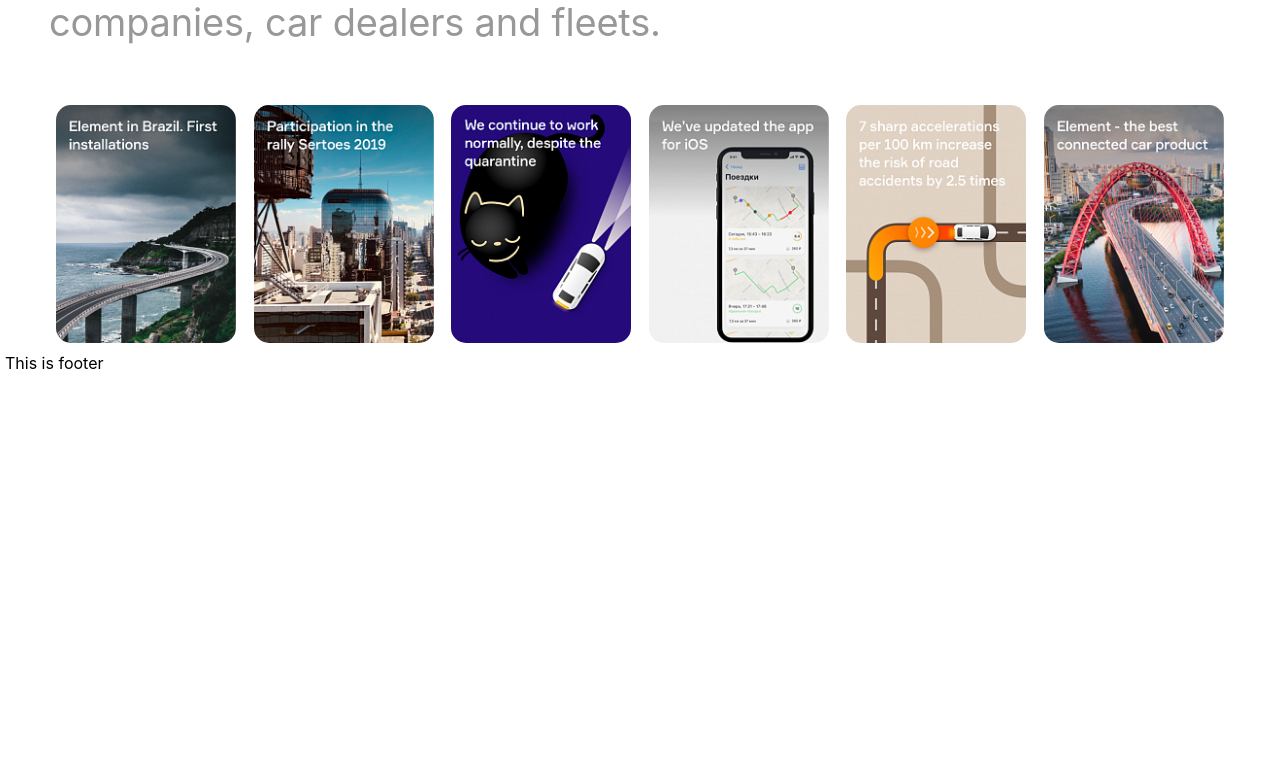
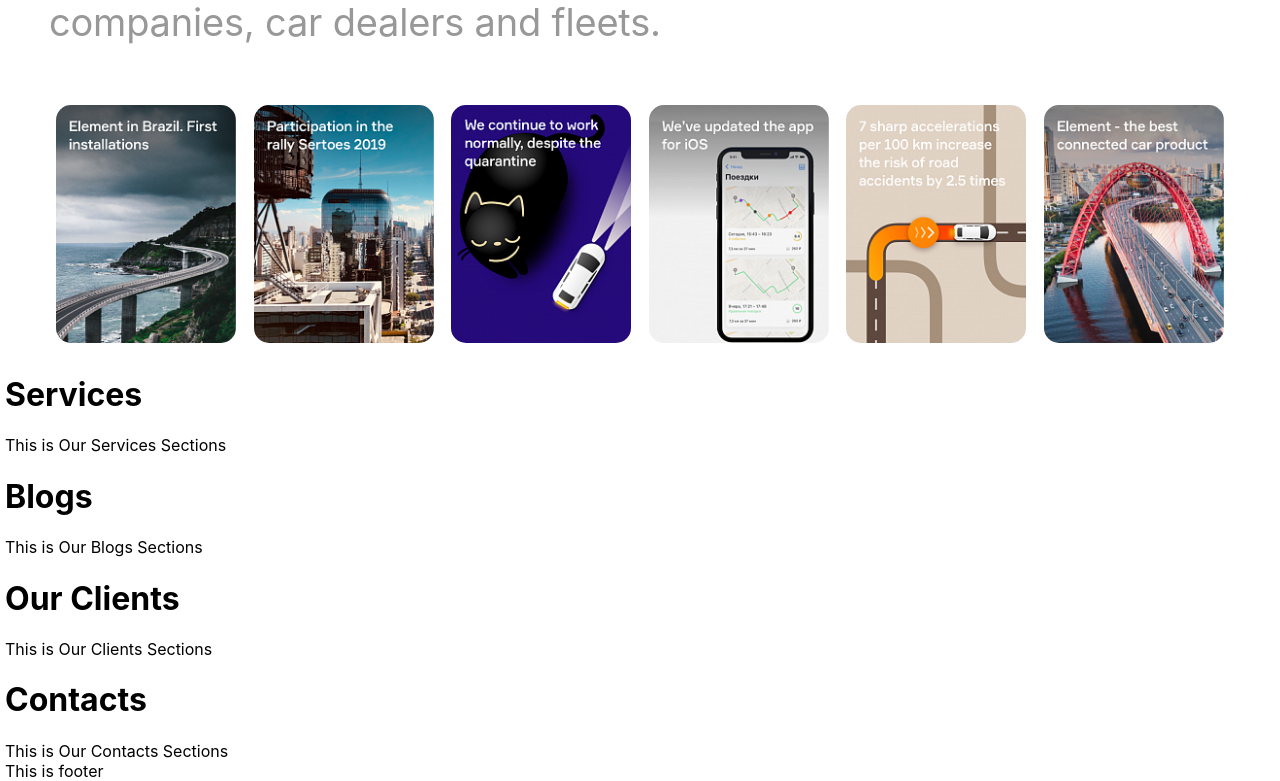
Before and after one commit to Taimoorkhan1122/React-sing-page-website, a React (Create React App) app: page / in a window 1280 px wide. Shown: the part 239-1020 px from the top of the page. Before the commit the page ends 800 px from the top, so only its background shows below. Built offline with nearby package versions, Linux system fonts and the light colour scheme.

Commit message:
Added Services | Clients | Blogs and other sections

```diff
--- a/src/App.js
+++ b/src/App.js
@@ -2,6 +2,10 @@ import React from "react";
 import UserIn from "./components/UserIn.js";
 import Navbar from "./components/Navbar.js";
 import Home from "./components/Home.js";
+import Services from "./components/Services.js";
+import Blogs from "./components/Blogs.js";
+import OurClients from "./components/OurClients.js";
+import Contact from "./components/Contact.js";
 import "./App.css";
 
 function App() {
@@ -13,6 +17,7 @@ function App() {
     "./images/cardcontent/cardcontent-5.png",
     "./images/cardcontent/cardcontent-6.png",
   ];
+
   return (
     <div className="App">
       <header className="App-header">
@@ -28,6 +33,11 @@ function App() {
       {/* Our components will update here */}
       <main className="App-main">
         <Home content={cardContent} />
+        <Services />
+        <Blogs />
+        <OurClients />
+        <Contact />
+        {}
       </main>
 
       <footer className="App-footer">This is footer</footer>
--- /dev/null
+++ b/src/components/Blogs.js
@@ -0,0 +1,12 @@
+import React from "react";
+
+function Blogs() {
+  return (
+    <di>
+      <h1>Blogs</h1>
+      This is Our Blogs Sections
+    </di>
+  );
+}
+
+export default Blogs;
--- /dev/null
+++ b/src/components/Contact.js
@@ -0,0 +1,12 @@
+import React from "react";
+
+function Contacts() {
+  return (
+    <di>
+      <h1>Contacts</h1>
+      This is Our Contacts Sections
+    </di>
+  );
+}
+
+export default Contacts;
--- a/src/components/Navbar.js
+++ b/src/components/Navbar.js
@@ -2,21 +2,21 @@ import React from "react";
 
 function Navbar() {
   return (
-    <nav className="navigation">
+    <nav className="navigation" id="navigation">
       <ul>
-        <li>
+        <li className="button">
           <a href="#home">Home</a>
         </li>
-        <li>
+        <li className="button">
           <a href="#services">Services</a>
         </li>
-        <li>
+        <li className="button">
           <a href="#blog">Blog</a>
         </li>
-        <li>
+        <li className="button">
           <a href="#clients">Our Clients</a>
         </li>
-        <li>
+        <li className="button">
           <a href="#contact">Contact Us</a>
         </li>
       </ul>
--- /dev/null
+++ b/src/components/OurClients.js
@@ -0,0 +1,12 @@
+import React from "react";
+
+function OurClients() {
+  return (
+    <di>
+      <h1>Our Clients</h1>
+      This is Our Clients Sections
+    </di>
+  );
+}
+
+export default OurClients;
--- /dev/null
+++ b/src/components/Services.js
@@ -0,0 +1,12 @@
+import React from "react";
+
+function Services() {
+  return (
+    <di>
+      <h1>Services</h1>
+      This is Our Services Sections
+    </di>
+  );
+}
+
+export default Services;
```
